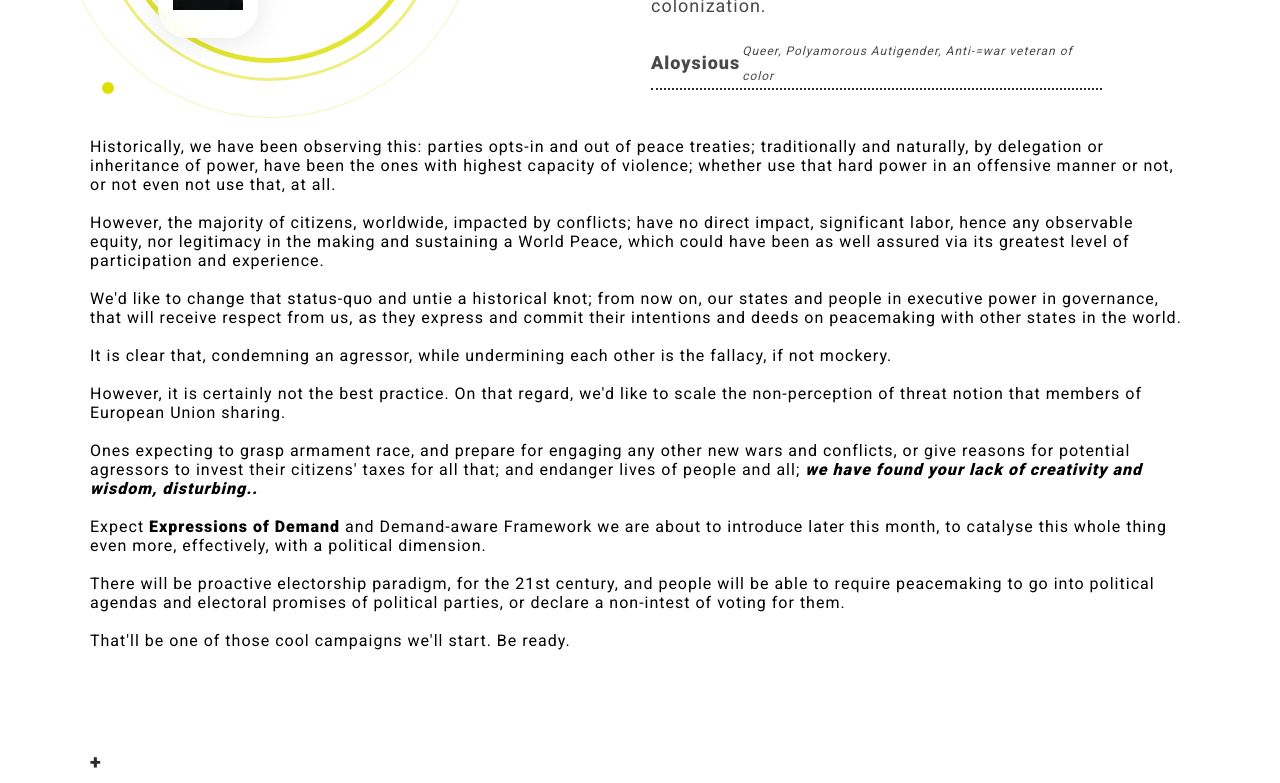
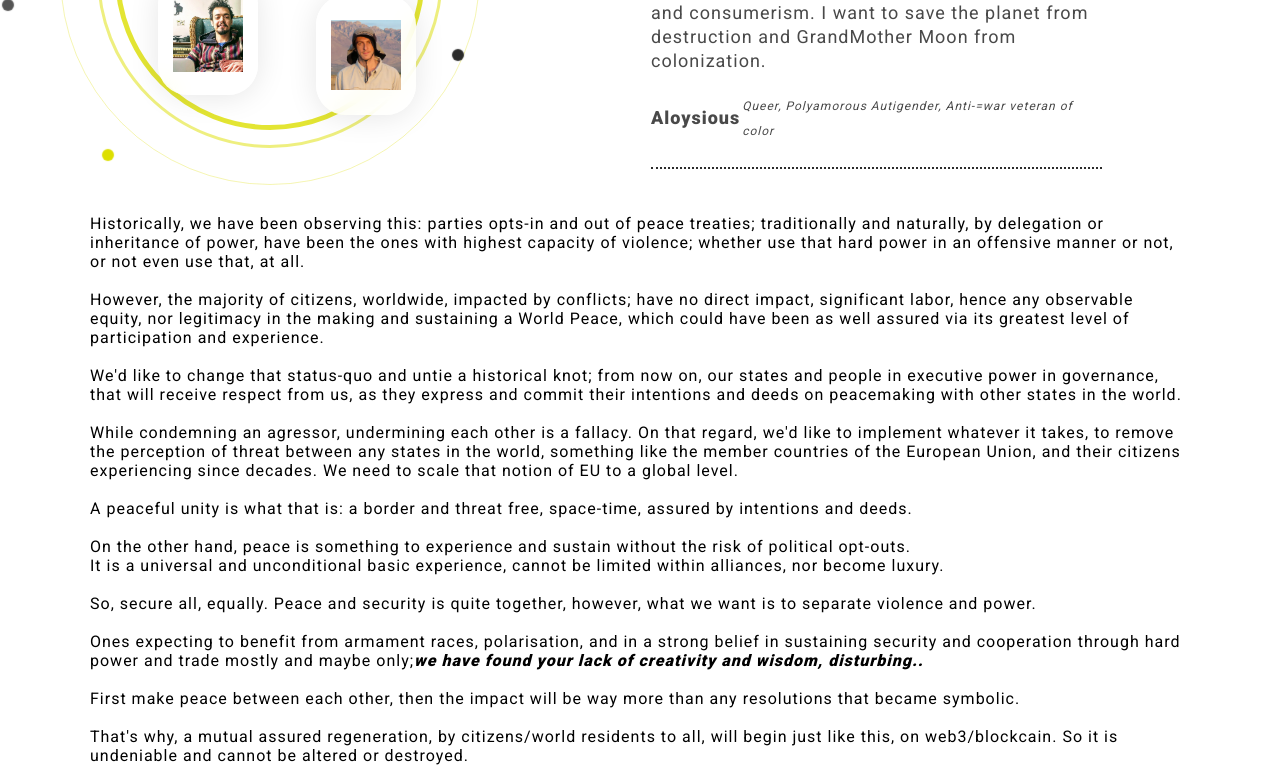
Before and after one commit to demo-verse/homepage-rebuild, a React (Create React App) app: page / in a window 1280 px wide. Shown: the part 1460-2243 px from the top of the page. Built offline with nearby package versions, Linux system fonts and the light colour scheme.

Commit message:
update testimonials

```diff
--- a/src/components/services/Services.css
+++ b/src/components/services/Services.css
@@ -15,7 +15,7 @@
 }
 
 .enter-circles-of-peace {
-	margin-left: 38%;
+	margin-left: 32%;
 }
 
 .services h2:before {
--- a/src/components/testimonial/Testimonial.jsx
+++ b/src/components/testimonial/Testimonial.jsx
@@ -34,12 +34,12 @@ function Testimonial({ design, circles, buttons }) {
             World Peace?
           </h2>
           <p>
-
-          Here, we are introducing a new human right, and starting a progressive
-          decentralization and peace-orientation in diplomacy; along with a
-          demand-aware, proactive electorship paradigm,
-          for the 21st century.
-       <br></br><br></br>
+            Here, we are introducing a new human right, and starting a
+            progressive decentralization and peace-orientation in diplomacy;
+            along with a demand-aware, proactive electorship paradigm, for the
+            21st century.
+            <br></br>
+            <br></br>
             So far, this is how we have imagined, and proposed as a solution,{" "}
             <a
               href="https://miro.com/app/board/uXjVOX94E5k=/?share_link_id=267054985896"
@@ -50,10 +50,12 @@ function Testimonial({ design, circles, buttons }) {
             </a>{" "}
             ; that evolved since January, while there was a brutal war out
             there, well you know about that already.
+            <br></br>            <br></br>
+
+Here is how and what it feels like for peacemakers, who have so far experienced and empowered this egalitarian, state of the art notions and efforts, with their peaceful, wise and free beings:
 
           </p>
           <br></br>
-
           <div className="testimonial-content">
             <div className="testimonial-design">
               {circles}
@@ -110,7 +112,7 @@ function Testimonial({ design, circles, buttons }) {
             of peace treaties; traditionally and naturally, by delegation or
             inheritance of power, have been the ones with highest capacity of
             violence; whether use that hard power in an offensive manner or not,
-            or not even not use that, at all.
+            or not even use that, at all.
             <br></br>
             <br></br>
             However, the majority of citizens, worldwide, impacted by conflicts;
@@ -127,30 +129,70 @@ function Testimonial({ design, circles, buttons }) {
             intentions and deeds on peacemaking with other states in the world.
             <br></br>
             <br></br>
-            It is clear that, condemning an agressor, while undermining each
-            other is the fallacy, if not mockery.
+            While condemning an agressor, undermining each other is a fallacy.
+            On that regard, we'd like to implement whatever it takes, to remove
+            the perception of threat between any states in the world, something
+            like the member countries of the European Union, and their citizens
+            experiencing since decades. We need to scale that notion of EU to a
+            global level.
+            <br></br>
+            <br></br>A peaceful unity is what that is: a border and threat free,
+            space-time, assured by intentions and deeds.
+            <br></br> <br></br>
+            On the other hand, peace is something to experience and sustain
+            without the risk of political opt-outs.
+            <br></br>
+            It is a universal and unconditional basic experience, cannot be
+            limited within alliances, nor become luxury.
+            <br></br> <br></br>
+            So, secure all, equally. Peace and security is quite together,
+            however, what we want is to separate violence and power.
+            <br></br> <br></br>
+            Ones expecting to benefit from armament races, polarisation, and in
+            a strong belief in sustaining security and cooperation through hard
+            power and trade mostly and maybe only;
+            <strong>
+              <i>
+                we have found your lack of creativity and wisdom, disturbing..
+              </i>
+            </strong>
             <br></br>
             <br></br>
-            However, it is certainly not the
-            best practice. On that regard, we'd like to scale the non-perception
-            of threat notion that members of European Union sharing.
+            First make peace between each other, then the impact will be way
+            more than any resolutions that became symbolic.
             <br></br>
             <br></br>
-            Ones expecting to grasp armament race, and prepare for engaging any other new wars and conflicts, or give reasons for potential agressors to invest their citizens' taxes for all that;
-            and endanger lives of people and all; <strong><i>we have found your lack of creativity and wisdom, disturbing..</i></strong>
+            That's why, a mutual assured regeneration, by citizens/world
+            residents to all, will begin just like this, on web3/blockcain. So
+            it is undeniable and cannot be altered or destroyed.
+            <br></br>
+            <br></br>Hereby, expect <strong>Expressions of Demand</strong> and
+            Demand-aware Framework we are about to introduce later this month;
+            to catalyse this whole peaceful flow even more effectively, with a
+            political dimension bringing into the scene.
             <br></br>
             <br></br>
-            Expect <strong>Expressions of Demand</strong> and Demand-aware
-            Framework we are about to introduce later this month, to catalyse
-            this whole thing even more, effectively, with a political dimension.
+            We are imagining a proactive electorship paradigm, for the 21st
+            century, where people are able to require peacemaking with all other
+            countries from politicians and parties of their choice, and demand
+            that included political agendas and electoral promises, hence at the
+            intentions and then in deeds.
+            <br></br>
+            Otherwise, people would express a non-intest for voting for those,
+            before elections.
             <br></br>
             <br></br>
-            There will be proactive electorship paradigm, for the 21st century, and people will be able to require peacemaking to go into political agendas and electoral promises of political parties, or declare a non-intest of voting for them.
+            Expressions of Demand will most probably part of/attached to
+            Expressions of Peace, on a setting level or per expression,
+            optionally.
+
+            <br></br>
+            <br></br>
+            It is to be a future-manifesting, opinionated era of electorship/voting.
             <br></br>
             <br></br>
             That'll be one of those cool campaigns we'll start. Be ready.
           </p>
-
         </div>
       </div>
     </div>
--- a/src/components/testimonial/TestimonialData.js
+++ b/src/components/testimonial/TestimonialData.js
@@ -2,6 +2,7 @@ import Aloysious from '../../images/testimonials/Aloysious.jpeg'
 // import Isaac from '../../images/testimonials/Isaac.png' // To be added
 import Tolgay from '../../images/testimonials/Tolgay.png'
 import Rosca from '../../images/testimonials/Rosca.jpg'
+import Daniel from '../../images/testimonials/Daniel.png'
 
 
 
@@ -18,6 +19,9 @@ brand: Rosca
 
 	{
 		brand: Tolgay,
+	},
+	{
+		brand: Daniel,
 	}
 ];
 
@@ -41,6 +45,11 @@ export const clientReviews = [
 	{
 		name: 'Abbas Tolgay',
 		designation: 'Peacemaker, techie artist',
-		text: 'I have found great motivation on working for this cause and connecting with people that are caring, aware, generous, and sincerely up for scalable change and impact. Hoping that peace and trust making in the 21st century will be perceived exactly: a small step for each of us and a big one for humanity. Peace, is just the start. Let\'s live and leave that as a legacy with our Art of Peace, and focus on healing this planet and those living on it. I believe in humanity, and I need, and want humanity to believe in itself too.',
+		text: 'I have found great motivation on working for this cause and connecting with people that are caring, aware, generous, and sincerely up for scalable change and impact. Hoping that peace and trust making in the 21st century will be perceived and experienced as: a small step for each of us and a big one for humanity. Peace, is just the start. Let\'s live and leave that as a legacy with our Art of Peace, and focus on healing this planet and those living on it. I believe in the greatness of humanity; and I need, and want humanity to believe in itself too.',
 	},
+	{
+		name: 'Daniel',
+		designation: 'Human; biologist & artist',
+		text: 'aworldpeace is an inspiring project that invites all to reflect and engage. The pursuit of peace is an infinite game, one we must always approach with the tools at hand. Today, those tools include online communication and blockchain technology. So it is appropriate and meaningful that we can collaborate on projects like aworldpeace: forming bottom-up networks of consent, respect, and peace (we hope).',
+	}
 ];
```
Also changed, not shown: src/images/testimonials/Daniel.png (added), src/images/testimonials/Tolgay.png.
